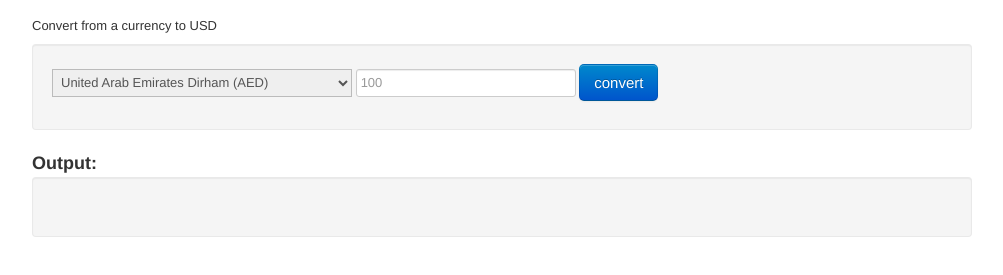
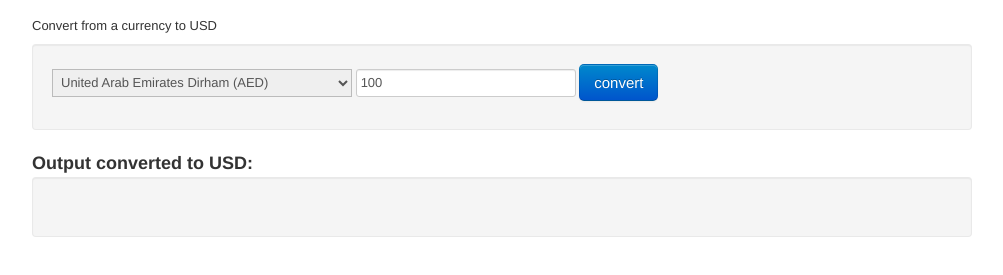
Before and after one commit to taf2/currency-hack, a website: page index.html in a window 1280 px wide. Shown: the part 99-374 px from the top of the page, without its empty margins (138-1141 px from the left). Drawn offline with Linux system fonts and the light colour scheme.

Commit message:
easier to work with this way

```diff
--- a/index.html
+++ b/index.html
@@ -123,12 +123,12 @@ body {
 <option value="ZAR">South African Rand (ZAR)</option>
 <option value="ZMK">Zambian Kwacha (ZMK)</option>
 </select>
-          <input placeholder="100" name="amount" class="span3" type="text"/>
+          <input value="100" name="amount" class="span3" type="text"/>
           <input type="submit" value="convert" class="btn btn-primary btn-large"/>
         </div>
       </form>
     </div>
-    <h3>Output:</h3>
+    <h3>Output converted to USD:</h3>
     <div id="progress-bar" class="progress" style="display:none">
       <div class="bar" style="width: 0%;"></div>
     </div>
```
